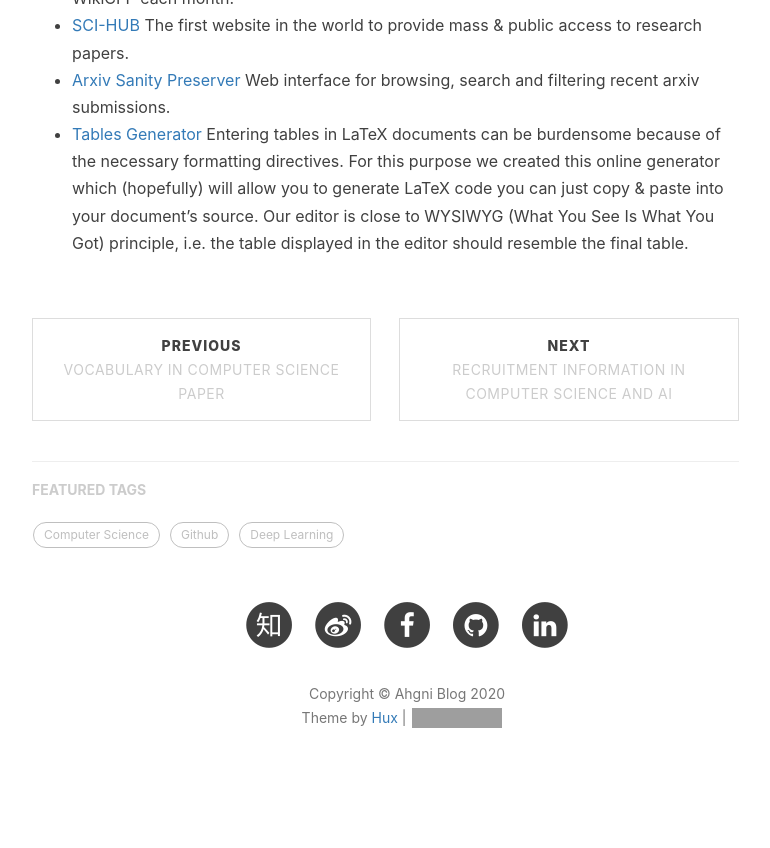
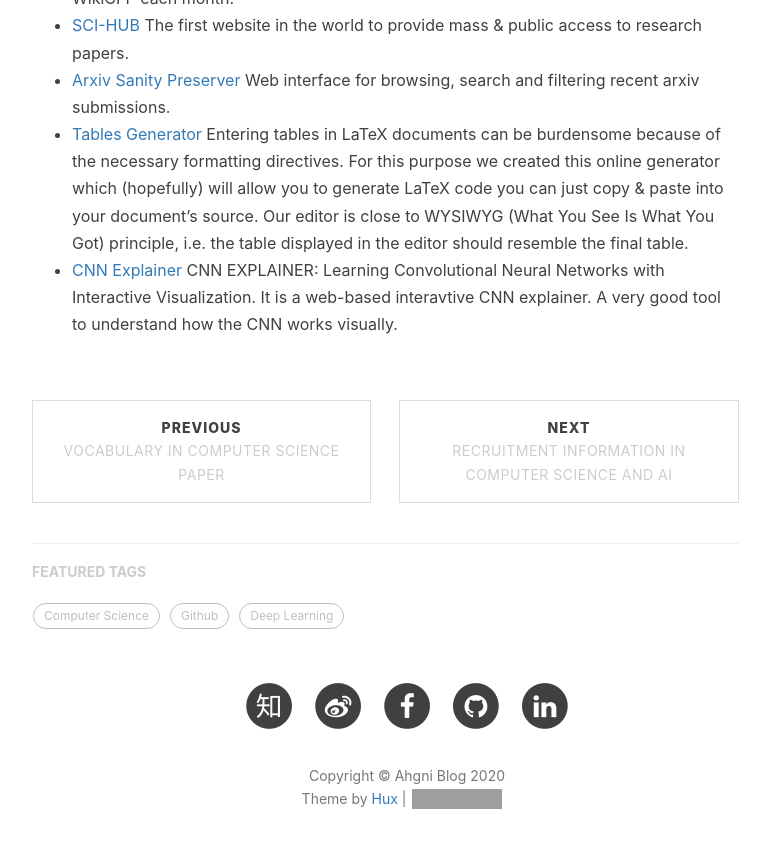
Before and after one commit to jizhang02/jizhang02.github.io, a Jekyll site: the page built from _posts/2020-02-24-resources.markdown, in a window 1280 px wide and 900 px high, scrolled down 934 px. Shown: the top 848 px of the window, without its empty margins (233-1003 px from the left). Built offline with Jekyll 4.4.1, drawn with Linux system fonts in a browser that asks for light colours; nearby versions of some CDN libraries; comment, search, counter and statistics services are not loaded; before the commit the page ends 1756 px from its top, so only the background shows below that; grey boxes are pictures that could not be loaded.

Commit message:
Update 2020-02-24-resources.markdown

```diff
--- a/_posts/2020-02-24-resources.markdown
+++ b/_posts/2020-02-24-resources.markdown
@@ -32,3 +32,5 @@
 Web interface for browsing, search and filtering recent arxiv submissions.
 * [Tables Generator](https://www.tablesgenerator.com/)
 Entering tables in LaTeX documents can be burdensome because of the necessary formatting directives. For this purpose we created this online generator which (hopefully) will allow you to generate LaTeX code you can just copy & paste into your document's source. Our editor is close to WYSIWYG (What You See Is What You Got) principle, i.e. the table displayed in the editor should resemble the final table.
+* [CNN Explainer](https://poloclub.github.io/cnn-explainer/)
+CNN EXPLAINER: Learning Convolutional Neural Networks with Interactive Visualization. It is a web-based interavtive CNN explainer. A very good tool to understand how the CNN works visually.
```
